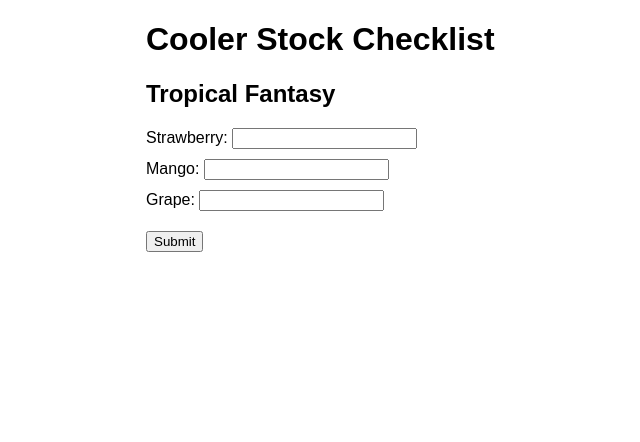
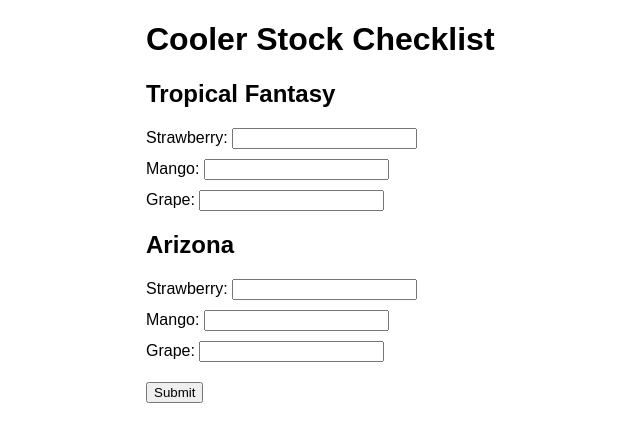
Before and after one commit to Kadiyamdilip/smoky, a plain HTML site: page index.html in a window 1280 px wide. Shown: the whole page, without its empty margins (194-834 px from the left). Drawn offline with Linux system fonts and the light colour scheme.

Commit message:
Update and rename smoky1.html to index.html

```diff
--- a/smoky1.html
+++ b/index.html
@@ -41,6 +41,22 @@
                 </div>
                 <!-- Add more flavors as needed -->
             </div>
+			<div class="brand">
+                <h2>Arizona</h2>
+                <div class="drink">
+                    <label for="Arizona_strawberry">Strawberry: </label>
+                    <input type="number" id="Arizona_strawberry" name="Arizona_strawberry" min="0" required>
+                </div>
+                <div class="drink">
+                    <label for="Arizona_mango">Mango: </label>
+                    <input type="number" id="Arizona_mango" name="Arizona_mango" min="0" required>
+                </div>
+                <div class="drink">
+                    <label for="Arizona_grape">Grape: </label>
+                    <input type="number" id="Arizona_grape" name="Arizona_grape" min="0" required>
+                </div>
+                <!-- Add more flavors as needed -->
+            </div>
             <button type="submit">Submit</button>
         </form>
         <div id="message"></div>
@@ -58,6 +74,9 @@
                 {id: 'tropical_fantasy_strawberry', name: 'Tropical Fantasy Strawberry'},
                 {id: 'tropical_fantasy_mango', name: 'Tropical Fantasy Mango'},
                 {id: 'tropical_fantasy_grape', name: 'Tropical Fantasy Grape'},
+				{id: 'Arizona_strawberry', name: 'Arizona Strawberry'},
+                {id: 'Arizona_mango', name: 'Arizona Mango'},
+                {id: 'Arizona_grape', name: 'Arizona Grape'},
                 // Add more flavors as needed
             ];
 
@@ -73,7 +92,7 @@
 
             // Prepare data for Excel
             const data = [
-                ["Drink", "Stock Left"],
+                ["Drink", "bottles Left"],
                 ...stockData
             ];
 
```
